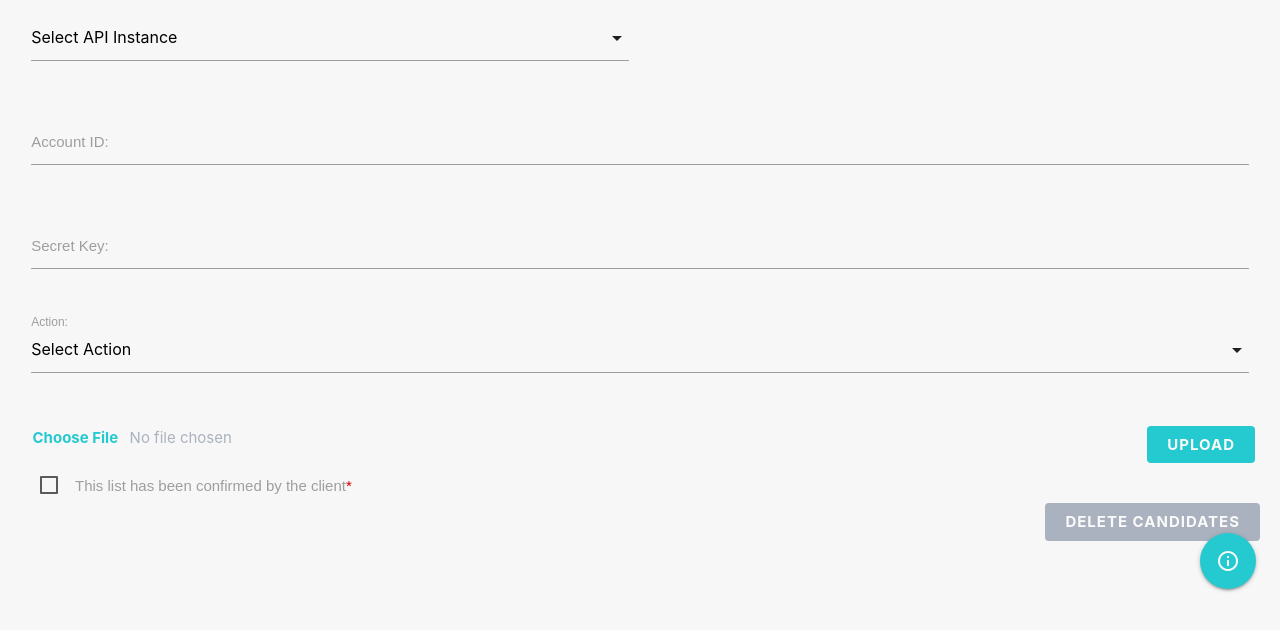
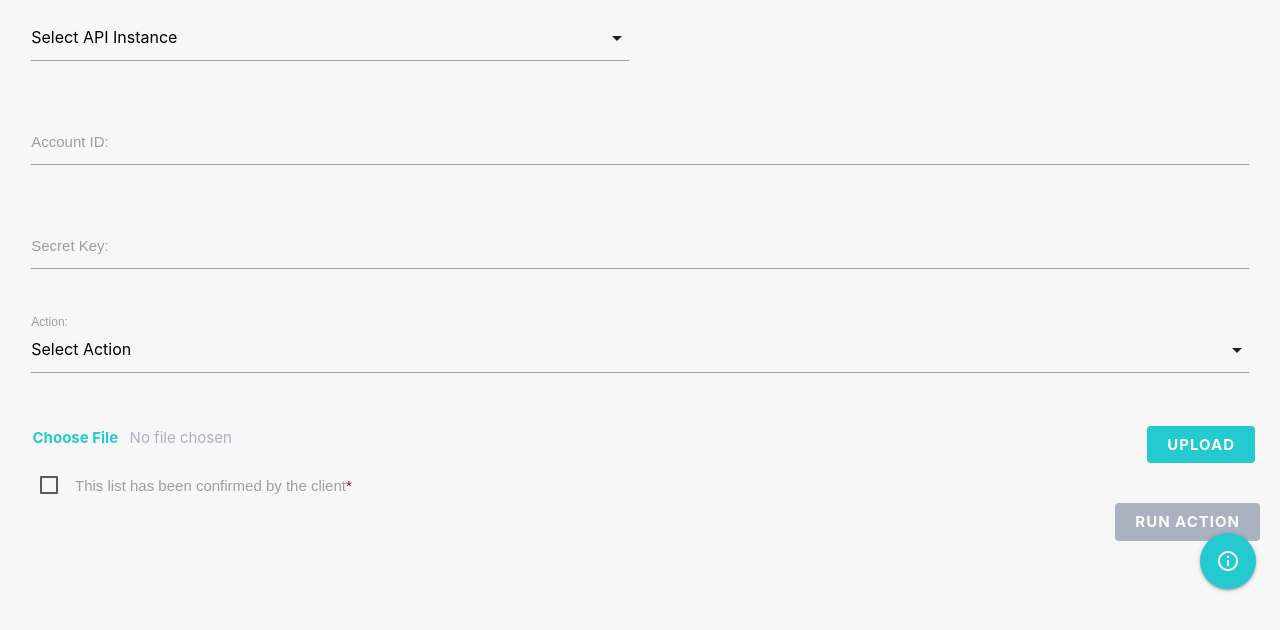
Before and after one commit to huong-nguyen-paradox/paradox-mass-candidate-deletion-tool, a website with bundled scripts: page main/deleteCandidates.html in a window 1280 px wide. Shown: the part 166-796 px from the top of the page. Built offline with nearby package versions, Linux system fonts and the light colour scheme.

Commit message:
Updating the button text from Delete Candidates -> Run Action

```diff
--- a/main/deleteCandidates.html
+++ b/main/deleteCandidates.html
@@ -96,7 +96,7 @@
 
         <div class="row">
             <button class="paradox-primary-btn grey-text text-lighten-5 right" id="submit-btn" disabled
-                onclick="api.executeRequest(runAction)">Delete Candidates
+                onclick="api.executeRequest(runAction)">Run Action
             </button>
         </div>
 
```
